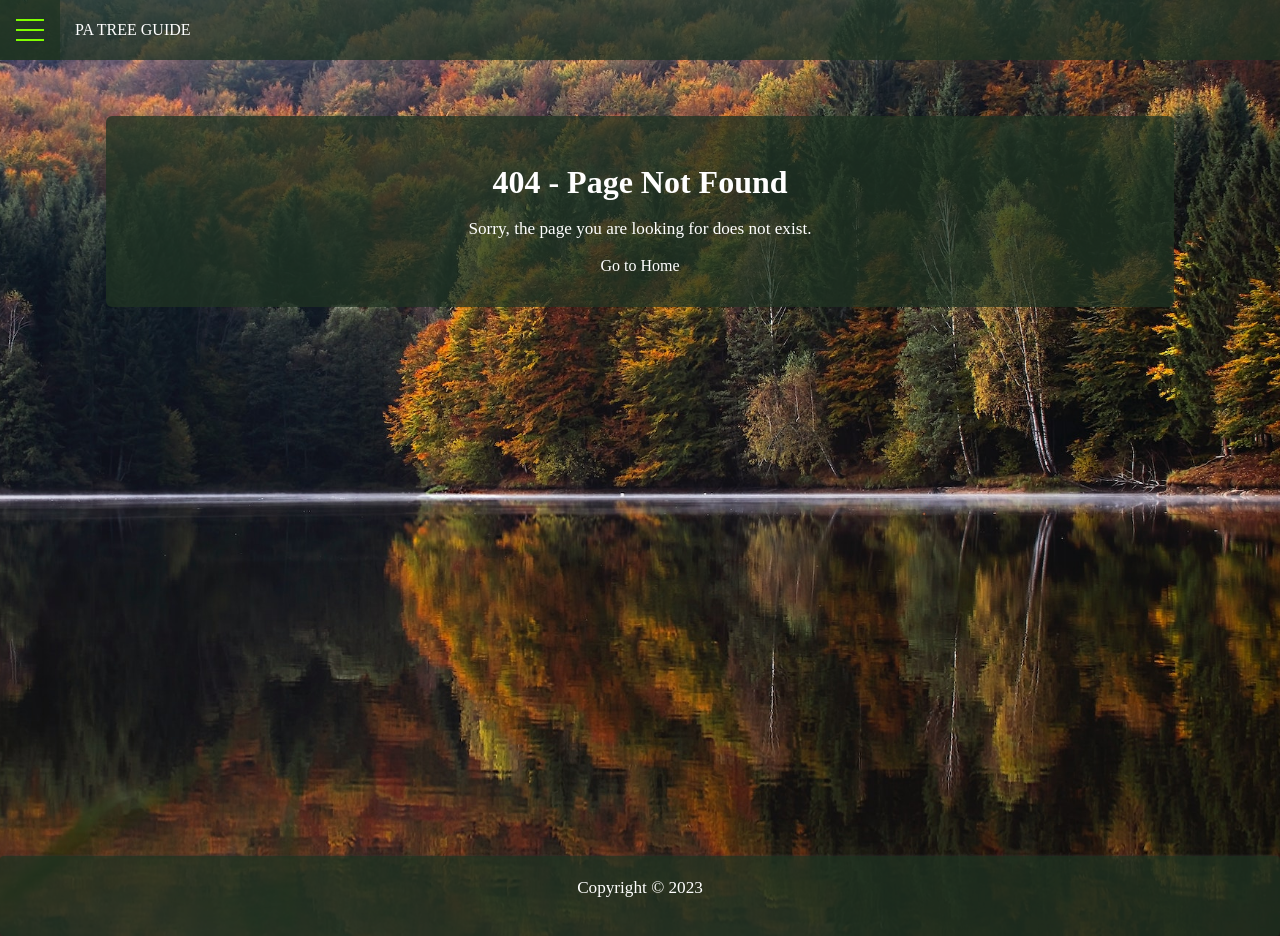
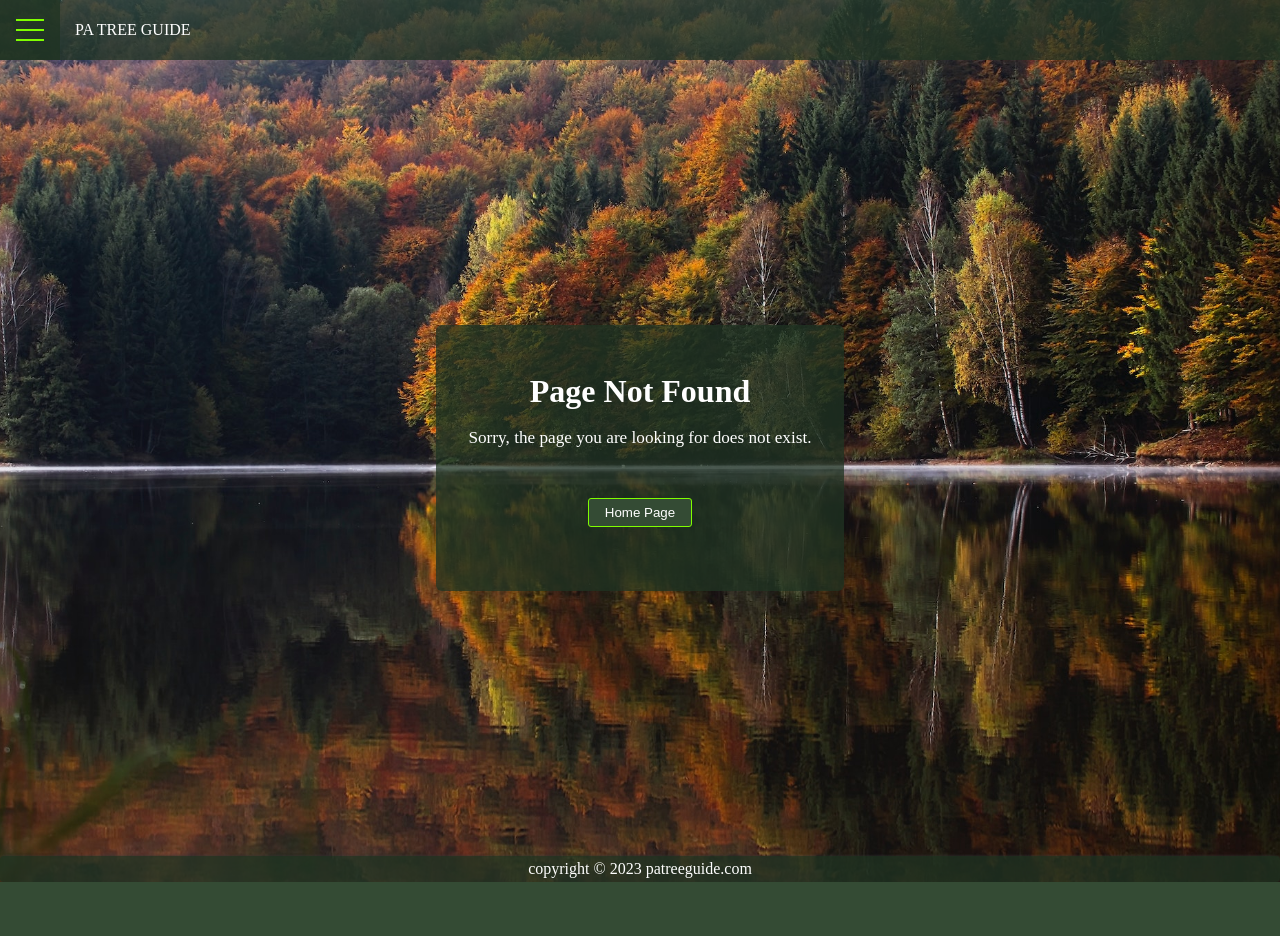
Before and after one commit to danteimerito/patreeguide.com, a Vue app: page /about in a window 1280 px wide. After the commit the page ends 882 px from the top, so only its background shows below. Built offline with nearby package versions, Linux system fonts and the light colour scheme; grey boxes are pictures that could not be loaded.

Commit message:
updated icons

```diff
--- a/src/components/Footer.vue
+++ b/src/components/Footer.vue
@@ -5,7 +5,7 @@
                 <div>
                     <!-- <router-link to="/" class="footer-nav">Home</router-link> -->
                     <!-- <router-link to="/about" class="footer-nav">About</router-link> -->
-                    <p>Copyright &copy; 2023</p>
+                    copyright &copy; 2023 patreeguide.com
                 </div>
 
     </footer>
--- a/src/components/Header.vue
+++ b/src/components/Header.vue
@@ -37,7 +37,9 @@
                                             v-model="selectedTypesComputed"
                                             />
                                             {{ type }}
+                                            <img :src="iconMappings[type]" alt="Icon" class="checkbox-icon">
                                         </label>
+
                                     </div>
 
                                     <div class="options-set">
@@ -88,6 +90,7 @@
                                             v-model="selectedLeafTypesComputed"
                                             />
                                             {{ leaf }}
+                                            <img :src="iconMappings[leaf]" alt="Icon" class="checkbox-icon">
                                         </label>
                                     </div>
 
@@ -164,6 +167,14 @@ export default {
             compoundStructures: ['single', 'twice', 'palmate'],
             leafAttachments: ['opposite', 'alternate'],
             fallColors: ['red','orange','brown','yellow','green','purple'],
+            iconMappings: {
+                'conifer': '/img/icons/icon-conifer-300px.png',
+                'deciduous': '/img/icons/icon-deciduous_400px.png',
+                'simple': '/img/icons/icon-simple-leaf.png',
+                'lobed': '/img/icons/icon-lobed-leaf.png',
+                'compound': '/img/icons/icon-simple-leaf.png',
+                // ... mappings for other items ...
+            },
 
         };
     },
--- a/src/components/Intro.vue
+++ b/src/components/Intro.vue
@@ -1,5 +1,5 @@
 <template>
-    <div class="single-tree-contain">
+    <div class="contain-flex">
         <div class="feature-card">
             <h1>Easily Identify Trees in Pennsylvania</h1>
             <h1>How it works:</h1>
--- a/src/styles/sass.scss
+++ b/src/styles/sass.scss
@@ -63,7 +63,7 @@ ul{
   color: white;
   // margin: 1rem 0;
   padding: 0.25rem 2rem 0.25rem 2rem;
-  min-height: 80px;
+  // min-height: 80px;
   background-color: var(--green-1);
   border-radius: 4px;
   display: flex;
@@ -452,6 +452,17 @@ footer {
   overflow: visible;
 }
 
+.contain-flex {
+  display: flex;
+  align-items: center;
+  justify-content: center;
+  padding-top: 116px;
+  min-height: 100vh;
+  height: 100%;
+  // transition: var(--menu-speed) all ease;
+  overflow: visible;
+}
+
 .single-header {
   display: flex;
   flex-direction: column;
@@ -607,12 +618,23 @@ footer {
   @media only screen and (max-width: 700px){
     flex-basis: 100%;
   }
+  label {
+    // background-color: navy;
+    display:flex;
+    align-items: center;
+    justify-content: flex-start;
+  }
+  img {
+    max-width: 2rem;
+    margin-left: 1rem;
+  }
 }
 .options-set-header {
   position:relative;
   padding-bottom: 1rem;
   margin-bottom: 1rem;
   border-bottom: 1px solid chartreuse;
+  text-align: center;
   span {
     position: absolute;
   }
--- a/src/views/About.vue
+++ b/src/views/About.vue
@@ -1,11 +1,10 @@
 <template>
     <div class="container">
-        <div class="single-tree-contain">
+        <div class="contain-flex">
             <div class="bg-green-trans">
                 <h1>About</h1>
                 <p>Lorem ipsum dolor sit amet, consectetur adipisicing elit. Doloribus ipsum doloremque voluptatum odit nihil distinctio deserunt quaerat sit. Numquam provident consequatur doloremque. Fuga a ipsa, repellat sed eius enim dolorem eum sint voluptatibus est natus fugiat. Nobis laborum eveniet reprehenderit vero nulla facere nihil, nam a corrupti accusamus sit itaque!</p>
             </div>
-            <Trees />
         </div>
     </div>
 </template>
--- a/src/views/NotFound.vue
+++ b/src/views/NotFound.vue
@@ -1,10 +1,10 @@
 <!-- src/components/NotFound.vue -->
 <template>
-    <div class="single-tree-contain">
+    <div class="contain-flex">
         <div class="feature-card">
-            <h1>404 - Page Not Found</h1>
+            <h1>Page Not Found</h1>
             <p>Sorry, the page you are looking for does not exist.</p>
-            <router-link to="/">Go to Home</router-link>
+            <router-link to="/"><button>Home Page</button></router-link>
         </div>
     </div>
 </template>
@@ -20,7 +20,7 @@ export default {
       // Assuming the background element exists
       const backgroundElement = document.getElementById("background");
       if (backgroundElement) {
-        backgroundElement.style.backgroundImage = 'url(/img/bg_pexels4_small.jpg)';
+        backgroundElement.style.backgroundImage = 'url(/img/bg_pexels11_small.jpg)';
         this.loadFullImage();
       }
     },
```
Also changed, not shown: public/img/icons/icon-conifer-300px.png (renamed from public/img/icons/icon_conifer_300px.png), public/img/icons/icon-simple-leaf.png (renamed from public/img/icons/simple-leaf.png).
